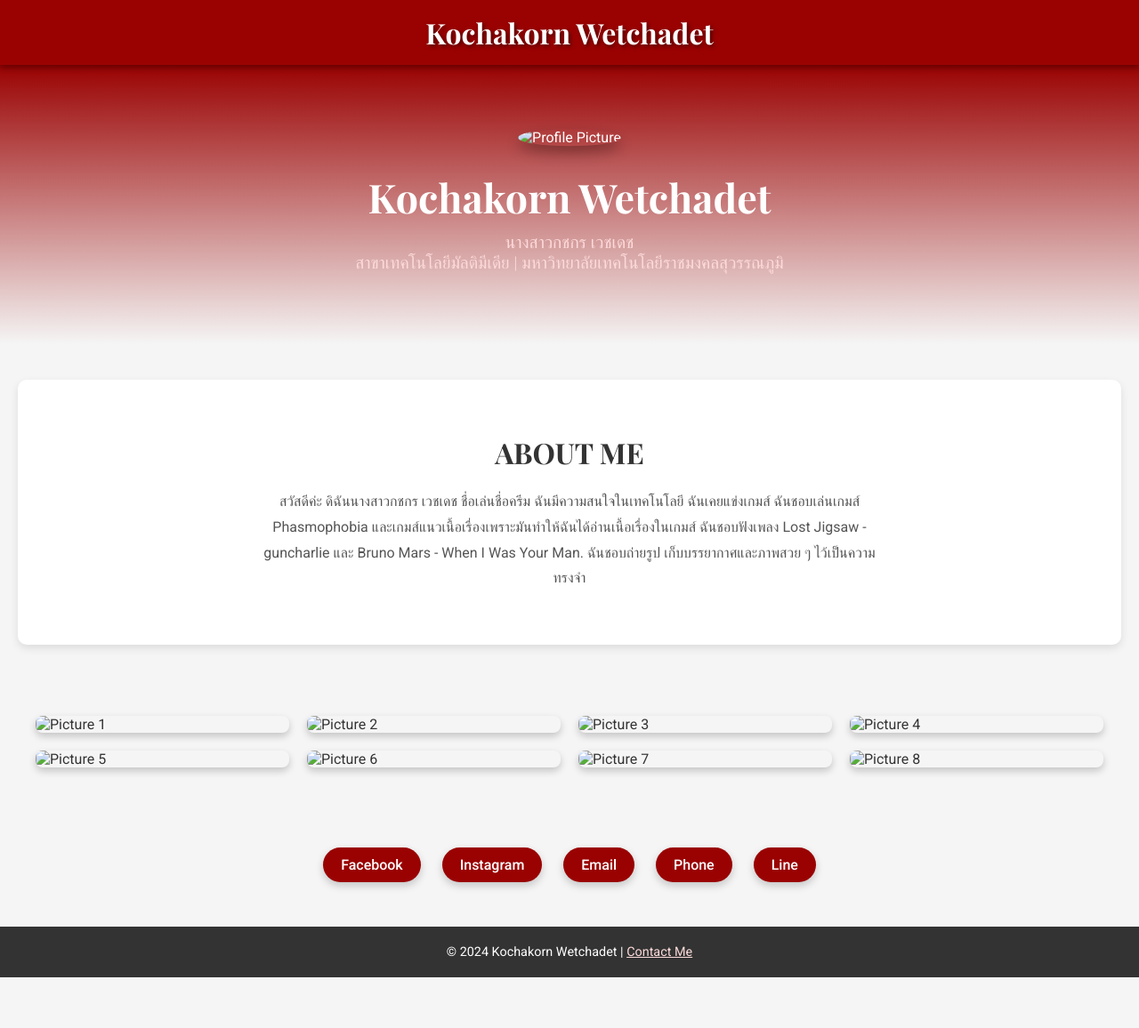
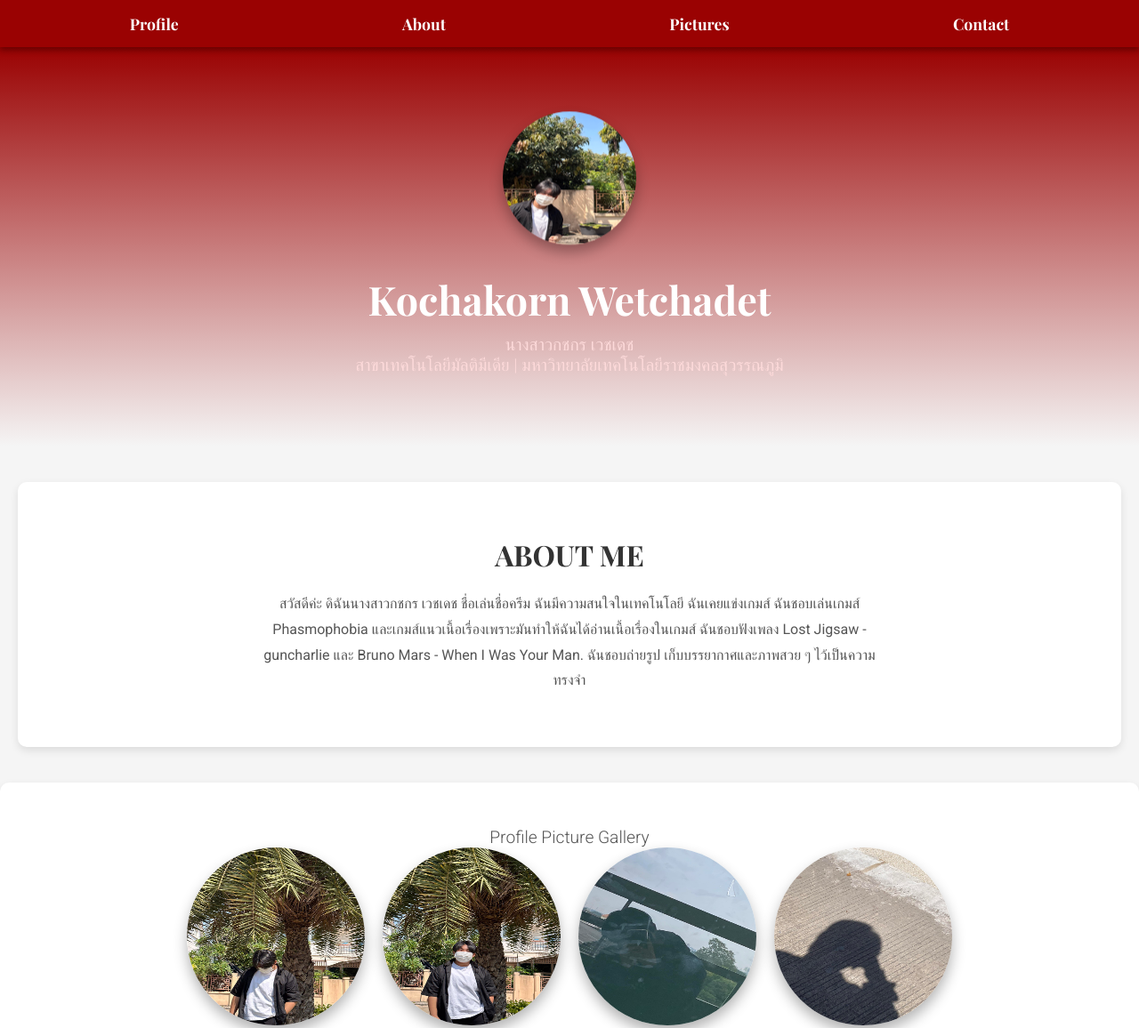
Before and after one commit to kochakorn2005/Profile-my-kochakorn, a plain HTML site: page index.html in a window 1280 px wide. Shown: the top 1156 px of the page at 89% size. Before the commit the page ends 1099 px from the top, so only its background shows below. Drawn offline with nearby package versions, Linux system fonts and the light colour scheme.

Commit message:
Update index.html

```diff
--- a/index.html
+++ b/index.html
@@ -31,18 +31,23 @@
             box-shadow: 0 4px 6px rgba(0, 0, 0, 0.3);
             padding: 15px 20px;
             display: flex;
-            justify-content: center;
+            justify-content: space-around;
             align-items: center;
             position: sticky;
             top: 0;
             z-index: 1000;
         }
 
-        .navbar h1 {
+        .navbar a {
+            color: white;
             font-family: 'Playfair Display', serif;
-            color: #fff;
-            font-size: 2rem;
-            text-shadow: 2px 2px 4px rgba(0, 0, 0, 0.5);
+            font-size: 1.1rem;
+            font-weight: bold;
+            transition: color 0.3s ease;
+        }
+
+        .navbar a:hover {
+            color: #fddada;
         }
 
         /* Hero Section */
@@ -107,28 +112,45 @@
             color: #555;
         }
 
-        /* Picture Section */
-        .pictures {
-            display: grid;
-            grid-template-columns: repeat(auto-fit, minmax(250px, 1fr));
-            gap: 20px;
-            padding: 40px;
+        /* Profile Section */
+        .profile {
+            display: flex;
+            flex-direction: column;
+            align-items: center;
+            justify-content: center;
+            background-color: #fff;
+            padding: 50px 20px;
+            margin: 40px 0;
+            box-shadow: 0 4px 10px rgba(0, 0, 0, 0.1);
+            border-radius: 10px;
         }
 
-        .pictures img {
-            width: 100%;
-            height: auto;
-            border-radius: 8px;
-            box-shadow: 0 4px 8px rgba(0, 0, 0, 0.2);
-            transition: transform 0.3s ease, box-shadow 0.3s ease;
+        .profile img {
+            width: 200px;
+            height: 200px;
+            border-radius: 50%;
+            box-shadow: 0 8px 15px rgba(0, 0, 0, 0.3);
+            transition: transform 0.3s ease;
         }
 
-        .pictures img:hover {
+        .profile img:hover {
             transform: scale(1.05);
-            box-shadow: 0 8px 15px rgba(0, 0, 0, 0.3);
         }
 
-        /* Link Buttons */
+        .profile h1 {
+            font-family: 'Playfair Display', serif;
+            font-size: 2rem;
+            margin: 20px 0;
+            text-shadow: 2px 2px 4px rgba(0, 0, 0, 0.5);
+        }
+
+        .profile h2 {
+            font-size: 1.2rem;
+            font-weight: 300;
+            color: #555;
+        }
+
+        /* Contact Buttons */
         .link-buttons {
             margin: 40px 0;
             text-align: center;
@@ -173,19 +195,22 @@
 
 <!-- Navbar -->
 <div class="navbar">
-    <h1>Kochakorn Wetchadet</h1>
+    <a href="#profile">Profile</a>
+    <a href="#about">About</a>
+    <a href="#pictures">Pictures</a>
+    <a href="#contact">Contact</a>
 </div>
 
 <!-- Hero Section -->
-<section class="hero">
-    <img src="your-profile.jpg" alt="Profile Picture">
+<section class="hero" id="profile">
+    <img src="ครีม1.jpg" alt="Profile Picture">
     <h1>Kochakorn Wetchadet</h1>
     <h2>นางสาวกชกร เวชเดช</h2>
     <h2>สาขาเทคโนโลยีมัลติมีเดีย | มหาวิทยาลัยเทคโนโลยีราชมงคลสุวรรณภูมิ</h2>
 </section>
 
 <!-- About Section -->
-<section class="about">
+<section class="about" id="about">
     <h2>ABOUT ME</h2>
     <p>
         สวัสดีค่ะ ดิฉันนางสาวกชกร เวชเดช ชื่อเล่นชื่อครีม ฉันมีความสนใจในเทคโนโลยี ฉันเคยแข่งเกมส์
@@ -196,20 +221,19 @@
     </p>
 </section>
 
-<!-- Picture Section -->
-<section class="pictures">
-    <img src="image1.jpg" alt="Picture 1">
-    <img src="image2.jpg" alt="Picture 2">
-    <img src="image3.jpg" alt="Picture 3">
-    <img src="image4.jpg" alt="Picture 4">
-    <img src="image5.jpg" alt="Picture 5">
-    <img src="image6.jpg" alt="Picture 6">
-    <img src="image7.jpg" alt="Picture 7">
-    <img src="image8.jpg" alt="Picture 8">
+<!-- Profile Section with Images -->
+<section class="profile">
+    <h2>Profile Picture Gallery</h2>
+    <div style="display: flex; gap: 20px;">
+        <img src="ครีม2.jpg" alt="Image 2">
+        <img src="ครีม3.jpg" alt="Image 3">
+        <img src="ครีม4.jpg" alt="Image 4">
+        <img src="ครีม5.jpg" alt="Image 5">
+    </div>
 </section>
 
 <!-- Contact Buttons -->
-<div class="link-buttons">
+<div class="link-buttons" id="contact">
     <a href="https://www.facebook.com/profile.php?id=100026599628235" target="_blank">Facebook</a>
     <a href="https://www.instagram.com/kreamkch_/?next=%2F" target="_blank">Instagram</a>
     <a href="mailto:466420241001-st@rmutsb.ac.th">Email</a>
@@ -223,4 +247,4 @@
 </footer>
 
 </body>
-</html>
+</html
```
